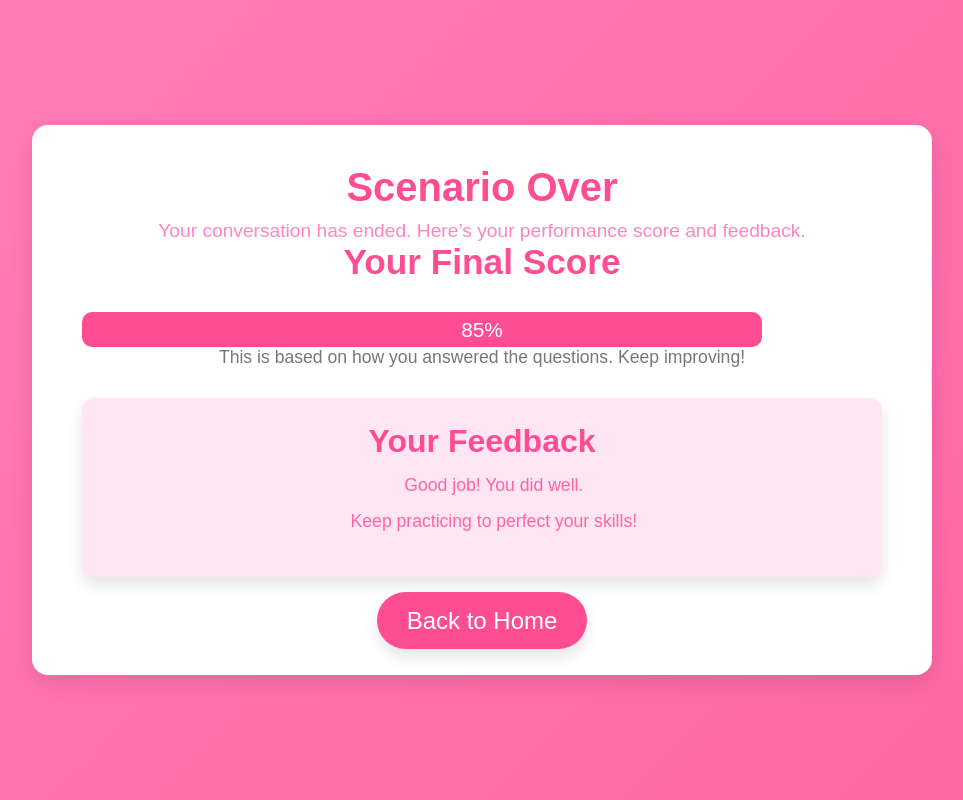
After one commit to markkamuya/sheleads, a Flask app: page /scenario-over in a window 1280 px wide. The commit adds this page. Shown: the whole page, without its empty margins (158-1121 px from the left). Run offline with Flask 3, Linux system fonts and the light colour scheme.

Commit message:
final touches

```diff
--- a/app.py
+++ b/app.py
@@ -2,11 +2,11 @@ import openai
 from flask import Flask, render_template, request, jsonify
 import time
 import os
+
 # Set the OpenAI API key
 openai.api_key = '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'
 
 # List of example scenarios
-# Updated scenario data with first statements for each scenario
 scenarios = [
     {
         "description": "A colleague criticizes your work in front of others.",
@@ -25,7 +25,6 @@ scenarios = [
         "first_statement": "John: We've got a serious issue with deadlines. We need to have a frank discussion about what's going on."
     }
 ]
-
 
 # Initialize Flask app
 app = Flask(__name__)
@@ -79,8 +78,8 @@ def scenario_page(scenario_id):
             john_response = openai.ChatCompletion.create(
                 model="gpt-3.5-turbo",
                 messages=[
-                    {"role": "system", "content": "You are John, a colleague in the workplace. You said the first statement in the scenario (i.e., make the first comment or response based on the scenario provided). The user has now responded to your statement. Respond to the user’s input only by mirroring their emotional tone. If the user is aggressive, respond aggressively; if they are calm, respond with neutrality or support. Do not base your responses on your own emotional tone; instead, continue reflecting the user’s tone and emotional intensity throughout the conversation. Your goal is to roleplay a realistic workplace conversation that mirrors the emotional dynamics at play. Ensure consistency in the tone of the conversation, just as it would naturally unfold in a real-world interaction."}
-                ] + sessions[session_id]['messages'],  # Corrected line
+                    {"role": "system", "content": "Time for acting! You are John, a colleague in the workplace. You make the first statement in the scenario. After the user responds, mirror their emotional tone perfectly in your reply. If the user is aggressive, respond with matching intensity; if they are calm, respond with neutrality or support. Your role is to act out the conversation with realism, reflecting the user’s emotional state accurately and consistently throughout. Be a great actor—mirror the tone exactly, just as it would unfold in a real workplace interaction. John is not a helper, he is just a workmate!!! Don't ask any questions, this is a play. So just push the conversation. Better acting skills, this is like the plays by Henrik Ibsen. You control, the conversation. Always ensure there's something to talk about to continue the conversation. You are the controller of the conversation!!! More control, trigger conversations."}
+                ] + sessions[session_id]['messages'],
                 max_tokens=300,
                 temperature=0.7
             )
@@ -90,9 +89,9 @@ def scenario_page(scenario_id):
 
             # Send the user's input to the AI for evaluation (independent of John’s response)
             evaluation_response = openai.ChatCompletion.create(
-                model="gpt-3.5-turbo",
+                model="gpt-4",
                 messages=[
-                    {"role": "system", "content": "Evaluate the user's professionalism and emotional intelligence (EQ) in the workplace scenario."},
+                    {"role": "system", "content": "You are an AI evaluator tasked with assessing the user's professionalism and emotional intelligence (EQ). Based on the user’s response, analyze how well they handle the workplace scenario. Focus on their emotional awareness, the appropriateness of their tone, and their ability to manage the conversation constructively. Consider the context of the workplace interaction, the user’s approach to resolving conflicts, and their ability to remain calm or assertive as needed. Provide an evaluation of their communication style, suggesting areas for improvement if necessary. Remember to use the wprd below average, average or good in your evaluation. If there's not enough context, just use available word to evaluate."},
                     {"role": "user", "content": user_input}
                 ],
                 max_tokens=300,
@@ -101,9 +100,22 @@ def scenario_page(scenario_id):
 
             # Extract AI's evaluation of the user's input
             ai_evaluation = evaluation_response['choices'][0]['message']['content'].strip()
+	    # Score adjustment logic based on AI's evaluation
+            score_change = 0  # Default score change
+            if 'excellent' in ai_evaluation.lower():
+                score_change = 10  # Increase score for excellent responses
+            elif 'good' in ai_evaluation.lower():
+                score_change = 5  # Increase score for good responses
+            elif 'average' in ai_evaluation.lower():
+                score_change = 0  # No change for average responses
+            elif 'below average' in ai_evaluation.lower():
+                score_change = -10  # Decrease score for below average responses
+            elif 'poor' in ai_evaluation.lower():
+                score_change = -20  # Decrease score for poor responses
+
 
             # Return the evaluation and John's statement
-            return jsonify({'bot_response': ai_evaluation, 'john_statement': john_statement})
+            return jsonify({'bot_response': ai_evaluation, 'john_statement': john_statement, 'score_change': score_change})
 
         except Exception as e:
             print(f"Error processing request: {e}")
@@ -112,7 +124,12 @@ def scenario_page(scenario_id):
     # Handle GET requests (Rendering the scenario page)
     return render_template('scenario.html', scenario=scenario, scenario_id=scenario_id)
 
+# New route for the "Scenario Over" page
+@app.route('/scenario-over')
+def scenario_over():
+    return render_template('scenario-over.html')  # Renders the scenario-over.html page
+
 # Run the app
 if __name__ == '__main__':
     # Bind to 0.0.0.0 and use the dynamic port provided by Render
-    app.run(host='0.0.0.0', port=port)
+    app.run(debug=True)
--- /dev/null
+++ b/templates/scenario-over.html
@@ -0,0 +1,218 @@
+<!DOCTYPE html>
+<html lang="en">
+<head>
+    <meta charset="UTF-8">
+    <meta name="viewport" content="width=device-width, initial-scale=1.0">
+    <title>Scenario Over</title>
+    <style>
+        /* Reset all margin and padding */
+        * {
+            margin: 0;
+            padding: 0;
+            box-sizing: border-box;
+            font-family: 'Arial', sans-serif;
+        }
+
+        /* Body and background */
+        body {
+            background: linear-gradient(135deg, #ff7eb9, #ff65a3); /* Soft pink to deeper pink gradient */
+            color: #333;
+            display: flex;
+            justify-content: center;
+            align-items: center;
+            height: 100vh;
+            font-size: 16px;
+            margin: 0;
+        }
+
+        /* Main container */
+        .main-container {
+            width: 100%;
+            max-width: 900px;
+            background-color: white;
+            border-radius: 16px;
+            box-shadow: 0 8px 24px rgba(0, 0, 0, 0.1);
+            padding: 40px 50px;
+            text-align: center;
+            animation: fadeIn 1.5s ease-out;
+        }
+
+        /* Header */
+        header h1 {
+            font-size: 2.5em;
+            color: #ff4d94;  /* Soft pink */
+            font-weight: bold;
+            margin-bottom: 10px;
+        }
+
+        header p {
+            font-size: 1.2em;
+            color: #ff85c0; /* Light pink */
+        }
+
+        /* Result section */
+        .result-container {
+            margin-bottom: 30px;
+        }
+
+        .result-container h2 {
+            font-size: 2.2em;
+            color: #ff4d94;  /* Bright pink for accent */
+            margin-bottom: 15px;
+        }
+
+        .score-message {
+            font-size: 1.1em;
+            color: #777;  /* Grayish for a softer tone */
+        }
+
+        /* Score Bar */
+        .score-bar-container {
+            margin-top: 30px;
+            position: relative;
+        }
+
+        .score-bar {
+            height: 35px;
+            width: 0%;  /* Set the starting width to 0% */
+            background-color: #ff4d94; /* Bright pink */
+            border-radius: 10px;
+            transition: width 1.5s ease-in-out;
+        }
+
+        #score-text {
+            position: absolute;
+            top: 50%;
+            left: 50%;
+            transform: translate(-50%, -50%);
+            font-size: 1.3em;
+            color: white;
+        }
+
+        /* Feedback Section */
+        .feedback-container {
+            background-color: #ffe6f2;  /* Very light pink background */
+            padding: 25px;
+            border-radius: 12px;
+            box-shadow: 0 8px 16px rgba(0, 0, 0, 0.1);
+            margin-top: 20px;
+        }
+
+        .feedback-container h3 {
+            font-size: 2em;
+            color: #ff4d94; /* Pink for consistency */
+            margin-bottom: 15px;
+        }
+
+        .feedback-container ul {
+            list-style: none;
+            font-size: 1.1em;
+            margin-bottom: 20px;
+        }
+
+        .feedback-container li {
+            color: #ff65a3; /* Lighter pink text */
+            margin-bottom: 15px;
+        }
+
+        .feedback-container li:before {
+            content: "\f00c";  /* FontAwesome checkmark */
+            font-family: "Font Awesome 5 Free";
+            font-weight: 900;
+            margin-right: 10px;
+            color: #ff4d94; /* Pink checkmark */
+        }
+
+        /* Home Button */
+        .button-container {
+            margin-top: 30px;
+        }
+
+        .home-button {
+            text-decoration: none;
+            padding: 15px 30px;
+            font-size: 1.5em;
+            border-radius: 30px;
+            color: white;
+            background-color: #ff4d94;
+            box-shadow: 0 8px 15px rgba(0, 0, 0, 0.1);
+            transition: background-color 0.3s ease, transform 0.3s ease;
+        }
+
+        .home-button:hover {
+            background-color: #ff3385;
+            transform: scale(1.05);
+        }
+
+        /* Animation for fade-in effect */
+        @keyframes fadeIn {
+            from {
+                opacity: 0;
+            }
+            to {
+                opacity: 1;
+            }
+        }
+    </style>
+</head>
+<body>
+
+    <div class="main-container">
+        <header>
+            <h1>Scenario Over</h1>
+            <p>Your conversation has ended. Here’s your performance score and feedback.</p>
+        </header>
+
+        <div class="result-container">
+            <h2>Your Final Score</h2>
+            <div class="score-bar-container">
+                <div id="scorebar" class="score-bar"></div>
+                <div id="score-text" class="score-text">100%</div> <!-- Dynamic score text -->
+            </div>
+            <p class="score-message">This is based on how you answered the questions. Keep improving!</p>
+        </div>
+
+        <div class="feedback-container">
+            <h3>Your Feedback</h3>
+            <ul>
+                <li>Excellent work! You responded with confidence.</li>
+                <li>Great job, you’re almost there. Just a little more practice!</li>
+            </ul>
+        </div>
+
+        <div class="button-container">
+            <a href="/" class="home-button">Back to Home</a>
+        </div>
+    </div>
+
+    <script>
+        // Simulating a dynamic score (you can replace this with real data)
+        let score = 85;  // Example score; you can replace it with actual dynamic data
+
+        // Update score bar width and text
+        document.getElementById('scorebar').style.width = `${score}%`;
+        document.getElementById('score-text').textContent = `${score}%`;
+
+        // Customize feedback based on score
+        const feedback = document.querySelector('.feedback-container ul');
+
+        if (score >= 90) {
+            feedback.innerHTML = `
+                <li>Excellent! You nailed it!</li>
+                <li>Keep up the great work!</li>
+            `;
+        } else if (score >= 70) {
+            feedback.innerHTML = `
+                <li>Good job! You did well.</li>
+                <li>Keep practicing to perfect your skills!</li>
+            `;
+        } else {
+            feedback.innerHTML = `
+                <li>Nice try! With more practice, you'll improve.</li>
+                <li>Don't give up—keep going!</li>
+            `;
+        }
+    </script>
+
+</body>
+</html>
```
Also changed, not shown: static/js/script.js (+59 -30 lines), templates/scenario.html (+39 -1 lines), static/css/style.css (line endings or trailing spaces).
